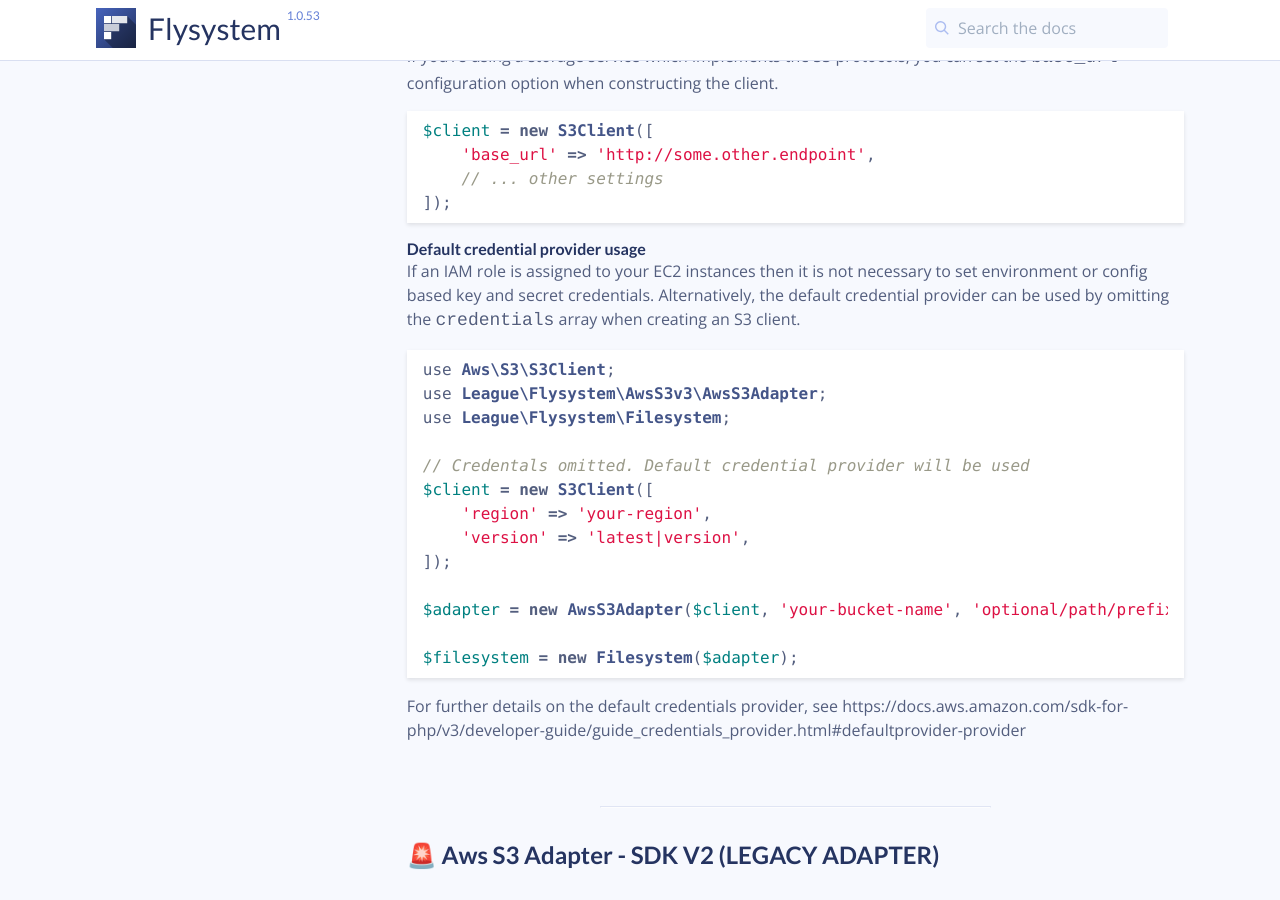
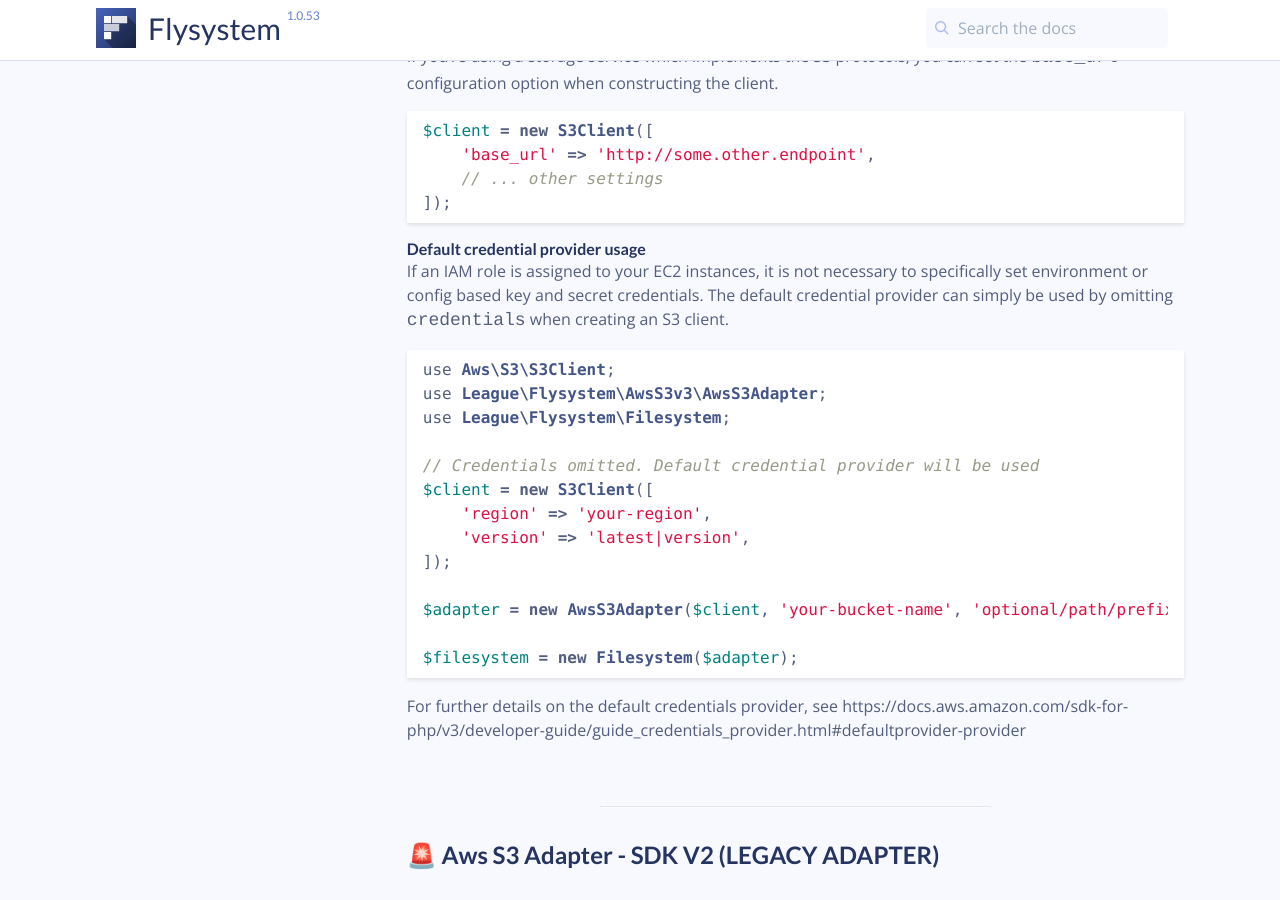
Before and after one commit to thephpleague/flysystem, a Jekyll site: the page built from docs/adapter/aws-s3-v3.md, in a window 1280 px wide and 900 px high, scrolled down 1417 px. Built offline with Jekyll 4.4.1, drawn with Linux system fonts in a browser that asks for light colours; comment, search, counter and statistics services are not loaded.

Commit message:
improved detail

````diff
--- a/docs/adapter/aws-s3-v3.md
+++ b/docs/adapter/aws-s3-v3.md
@@ -83,14 +83,14 @@ $client = new S3Client([
 
 ### Default credential provider usage
 
-If an IAM role is assigned to your EC2 instances then it is not necessary to set environment or config based key and secret credentials. Alternatively, the default credential provider can be used by omitting the `credentials` array when creating an S3 client.
+If an IAM role is assigned to your EC2 instances, it is not necessary to specifically set environment or config based key and secret credentials. The default credential provider can simply be used by omitting `credentials` when creating an S3 client.
 
 ```php
 use Aws\S3\S3Client;
 use League\Flysystem\AwsS3v3\AwsS3Adapter;
 use League\Flysystem\Filesystem;
 
-// Credentals omitted. Default credential provider will be used
+// Credentials omitted. Default credential provider will be used
 $client = new S3Client([
     'region' => 'your-region',
     'version' => 'latest|version',
````
